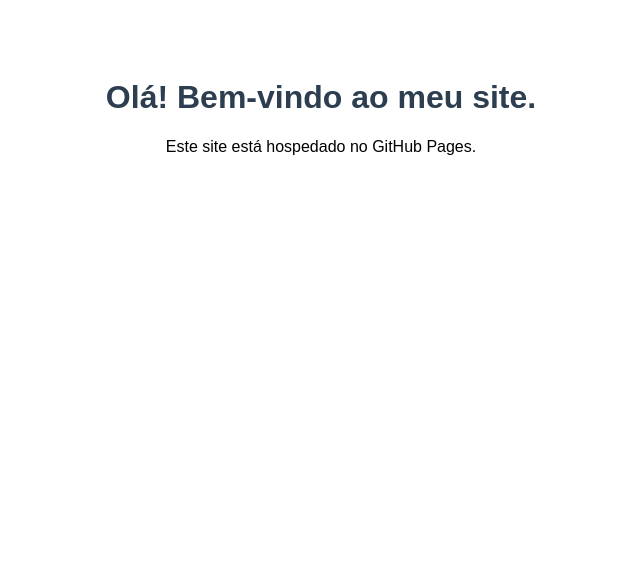
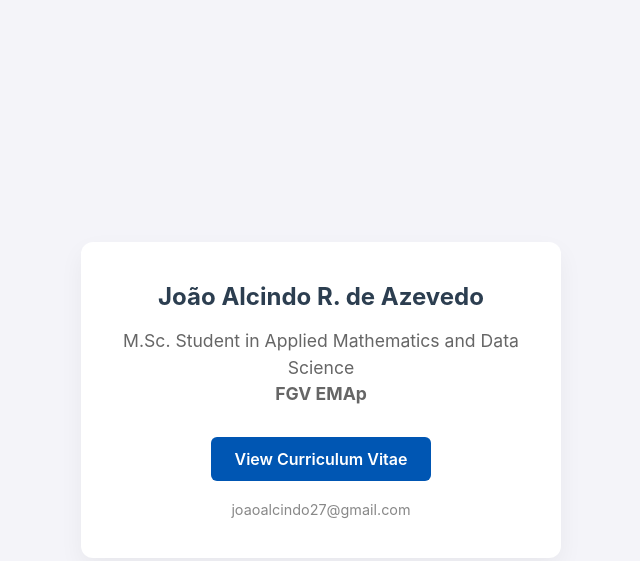
Before and after one commit to joao-alcindo/joao-alcindo.github.io, a plain HTML site: page index.html in a window 1280 px wide. Shown: the whole page, without its empty margins (319-959 px from the left). Drawn offline with Linux system fonts and the light colour scheme.

Commit message:
Refactor index.html for personal website
Updated the HTML structure and styles for a personal website.

```diff
--- a/index.html
+++ b/index.html
@@ -1,15 +1,90 @@
 <!DOCTYPE html>
-<html lang="pt-br">
+<html lang="en">
 <head>
     <meta charset="UTF-8">
-    <title>Meu Site no GitHub</title>
+    <meta name="viewport" content="width=device-width, initial-scale=1.0">
+    <title>João Alcindo Ribeiro de Azevedo</title>
     <style>
-        body { font-family: sans-serif; text-align: center; padding: 50px; }
-        h1 { color: #2c3e50; }
+        /* Minimalist and Centered Style */
+        body {
+            font-family: -apple-system, BlinkMacSystemFont, "Segoe UI", Roboto, Helvetica, Arial, sans-serif;
+            background-color: #f4f4f9;
+            color: #333;
+            display: flex;
+            justify-content: center;
+            align-items: center;
+            height: 100vh;
+            margin: 0;
+        }
+
+        .card {
+            background: white;
+            padding: 40px;
+            border-radius: 12px;
+            box-shadow: 0 10px 25px rgba(0,0,0,0.05);
+            text-align: center;
+            max-width: 400px;
+            width: 90%;
+        }
+
+        h1 {
+            margin-top: 0;
+            margin-bottom: 10px;
+            font-size: 1.5rem;
+            color: #2c3e50;
+        }
+
+        p.subtitle {
+            color: #666;
+            margin-bottom: 30px;
+            font-size: 1.1rem;
+            line-height: 1.5;
+        }
+
+        /* CV Button */
+        .btn {
+            display: inline-block;
+            background-color: #0056b3; /* Academic Blue */
+            color: white;
+            padding: 12px 24px;
+            text-decoration: none;
+            border-radius: 6px;
+            font-weight: 600;
+            transition: background-color 0.3s ease;
+        }
+
+        .btn:hover {
+            background-color: #004494;
+        }
+
+        .email-link {
+            display: block;
+            margin-top: 20px;
+            font-size: 0.9rem;
+            color: #888;
+            text-decoration: none;
+        }
+
+        .email-link:hover {
+            text-decoration: underline;
+            color: #555;
+        }
     </style>
 </head>
 <body>
-    <h1>Olá! Bem-vindo ao meu site.</h1>
-    <p>Este site está hospedado no GitHub Pages.</p>
+
+    <div class="card">
+        <h1>João Alcindo R. de Azevedo</h1>
+
+        <p class="subtitle">
+            M.Sc. Student in Applied Mathematics and Data Science<br>
+            <strong>FGV EMAp</strong>
+        </p>
+
+        <a href="cv.pdf" class="btn" target="_blank">View Curriculum Vitae</a>
+
+        <a href="mailto:joaoalcindo27@gmail.com" class="email-link">joaoalcindo27@gmail.com</a>
+    </div>
+
 </body>
 </html>
```
